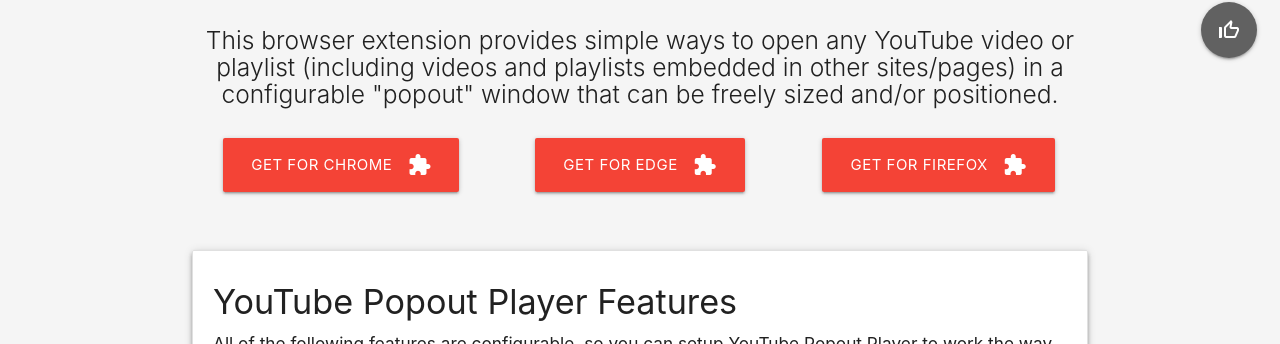
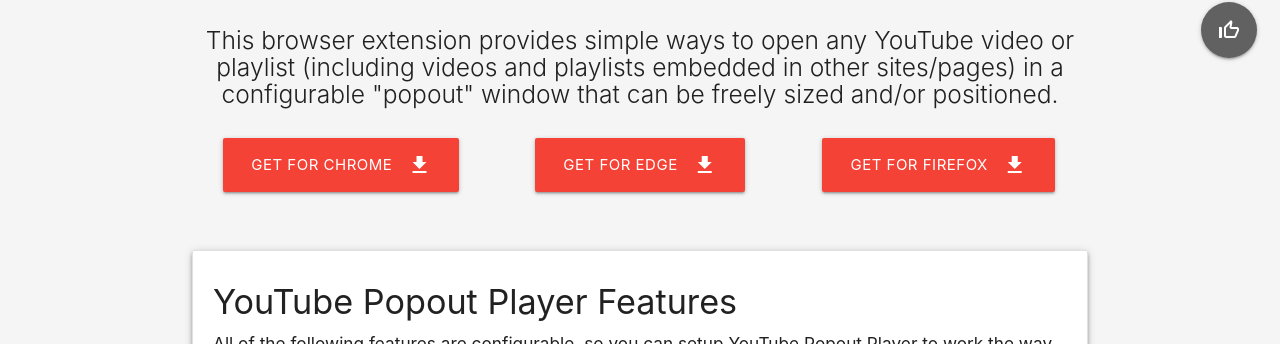
Before and after one commit to rthaut/YouTubePopoutPlayer, a Jekyll site: the page built from docs/pages/index.html, in a window 1280 px wide. Shown: the part 819-1163 px from the top of the page. Built offline with Jekyll 4.4.1, drawn with Linux system fonts in a browser that asks for light colours; comment, search, counter and statistics services are not loaded.

Commit message:
set icons for links in config file

```diff
--- a/docs/_config.yml
+++ b/docs/_config.yml
@@ -19,10 +19,13 @@
 
 links:
   - name: Get for Chrome
+    icon: file_download
     url: https://chrome.google.com/webstore/detail/youtube-popout-player/kmfikkopdhmbdbkndkamabamlkkgkpod
   - name: Get for Edge
+    icon: file_download
     url: https://microsoftedge.microsoft.com/addons/detail/youtube-popout-player/mdhpmdbgkogobnebpgfbnnnbjfohiiee
   - name: Get for Firefox
+    icon: file_download
     url: https://addons.mozilla.org/en-US/firefox/addon/youtube-popout-player/
 
 share_tweet_text: Power up your YouTube browsing experience with the free YouTube Popout Player browser extension by @rthaut.
--- a/docs/_includes/footer.html
+++ b/docs/_includes/footer.html
@@ -5,7 +5,7 @@
                 {% if site.links %}
                 {% for item in site.links %}
                 <p>
-                    <a class="waves-effect waves-light btn red" href="{{ item.url }}"><i class="material-icons left">file_download</i>{{ item.name }}</a>
+                    <a class="waves-effect waves-light btn red" href="{{ item.url }}"><i class="material-icons left">{{ item.icon | default: link}}</i>{{ item.name }}</a>
                 </p>
                 {% endfor %}
                 {% endif %}
--- a/docs/_includes/header.html
+++ b/docs/_includes/header.html
@@ -18,7 +18,7 @@
 
                     <p class="hide-on-extra-large-only"></p>
 
-                    <a href="{{ item.url }}" class="waves-effect waves-light btn-large red white-text"><i class="material-icons right">extension</i>{{ item.name }}</a>
+                    <a href="{{ item.url }}" class="waves-effect waves-light btn-large red white-text"><i class="material-icons right">{{ item.icon | default: link}}</i>{{ item.name }}</a>
 
                 </div>
                 {% endfor %}
```
